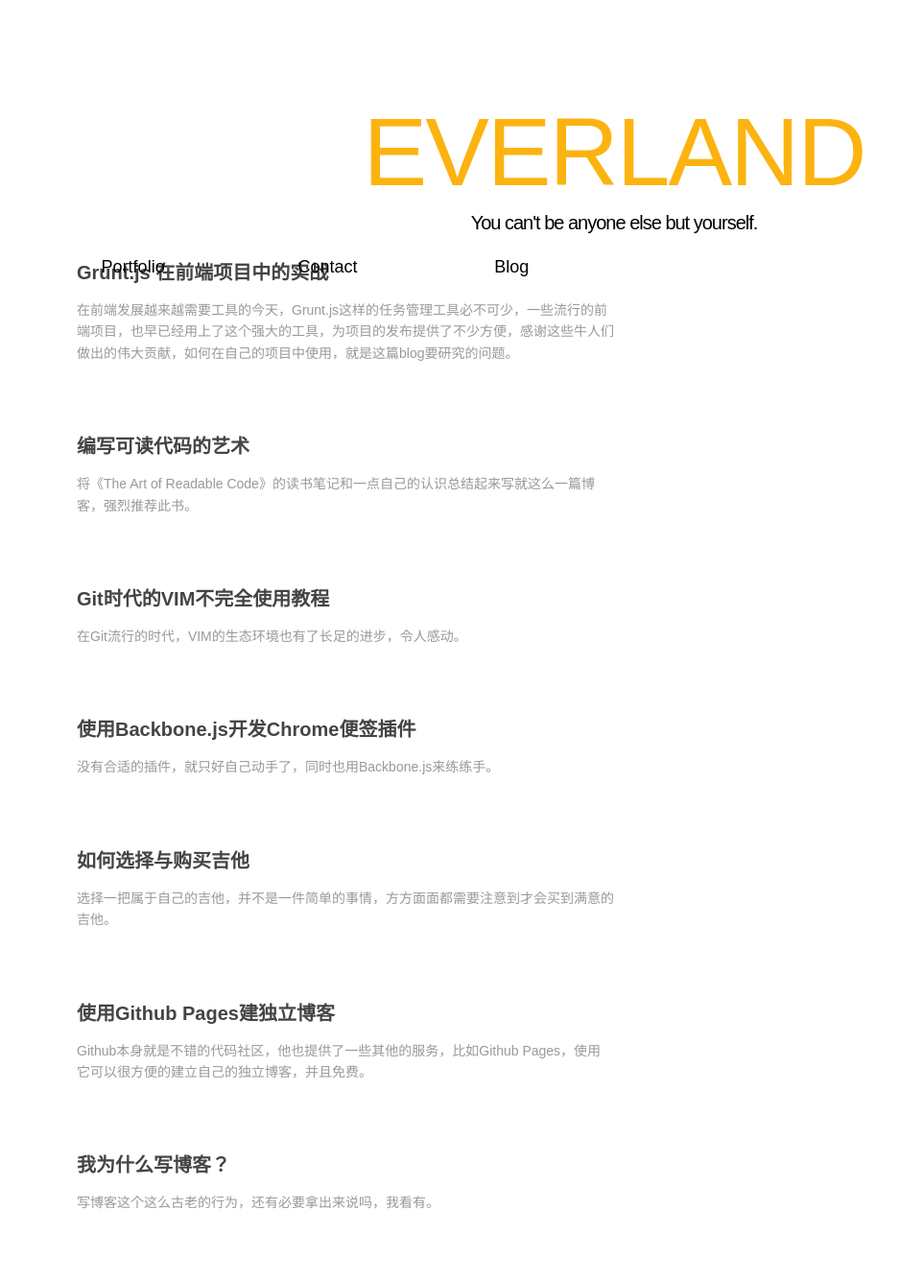
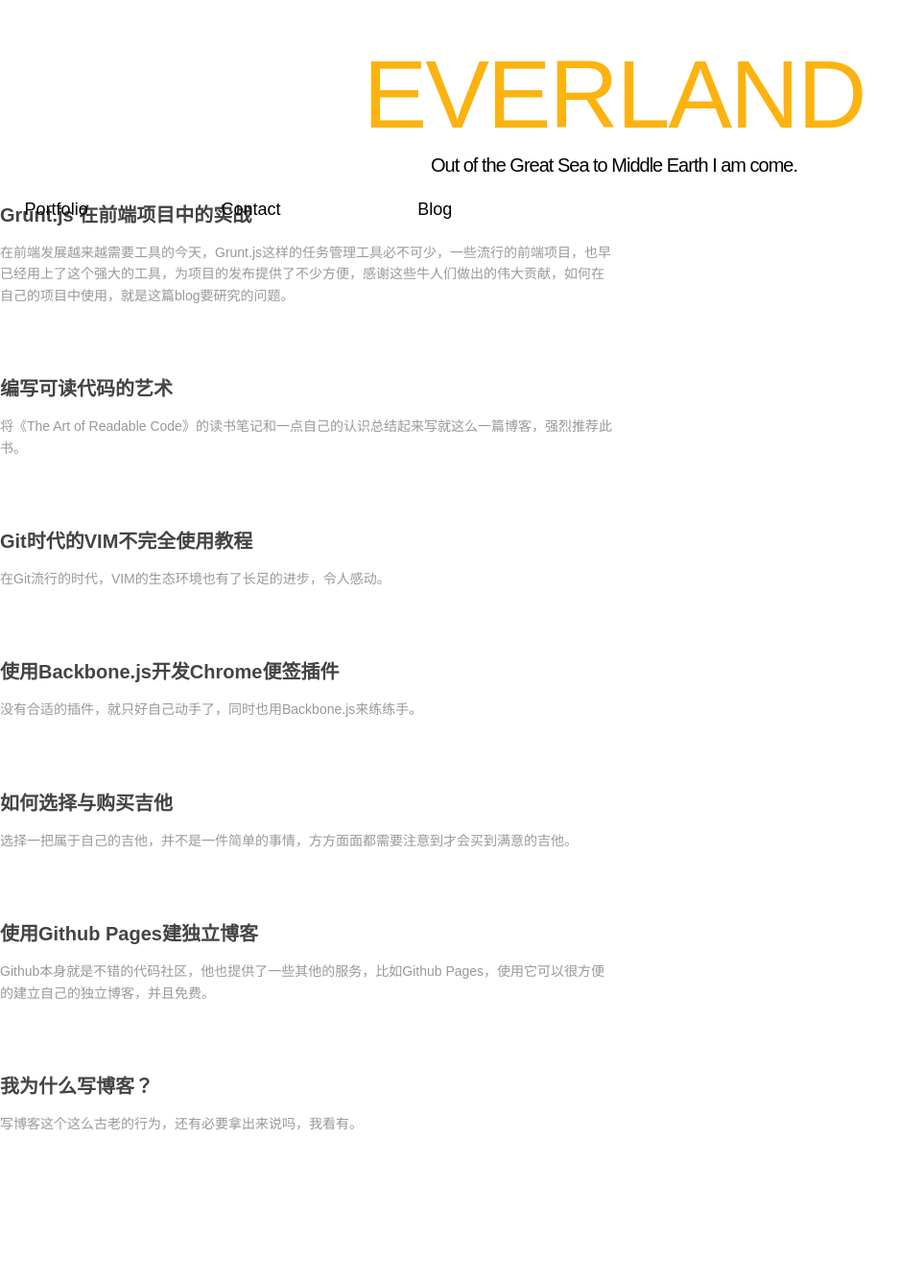
Before and after one commit to lynettelu/lynettelu.github.io, a Jekyll site: the page built from index.md, in a window 1280 px wide. Shown: the whole page at 96% size, without its empty margins (0-962 px from the left). Built offline with Jekyll 4.4.1, drawn with Linux system fonts in a browser that asks for light colours; Markdown is read by kramdown in place of the engine named in the settings; after the commit the page ends 1252 px from its top, so only the background shows below that.

Commit message:
modify index style

```diff
--- a/css/default.css
+++ b/css/default.css
@@ -120,7 +120,7 @@ pre ol{margin-left:25px;list-style-type:decimal;}
 .entry img{max-width:670px;display:block;margin:10px auto;}
 
 
-.index-content .section { position:relative; margin: 0 auto; padding:80px; border: solid 3px ##333333;}
+.index-content .section { position:relative; margin: 0 auto; padding-top:20px; border: solid 3px ##333;}
 
 .index-content .artical-list { width:50%; margin:0 auto;float: left; }
 .index-content .artical-list li { margin-bottom:70px; }
--- a/index.md
+++ b/index.md
@@ -6,7 +6,7 @@ layout: home
     <div class="section">
     <div class="header">
      <h1><a href="/">Everland</a></h1>
-     <h2>You can't be anyone else but yourself.</h2>
+     <h2>Out of the Great Sea to Middle Earth I am come.</h2>
    </div>
         <ul class="artical-cate">
             <li class="on"><a href="/"><span>Blog</span></a></li>
```
